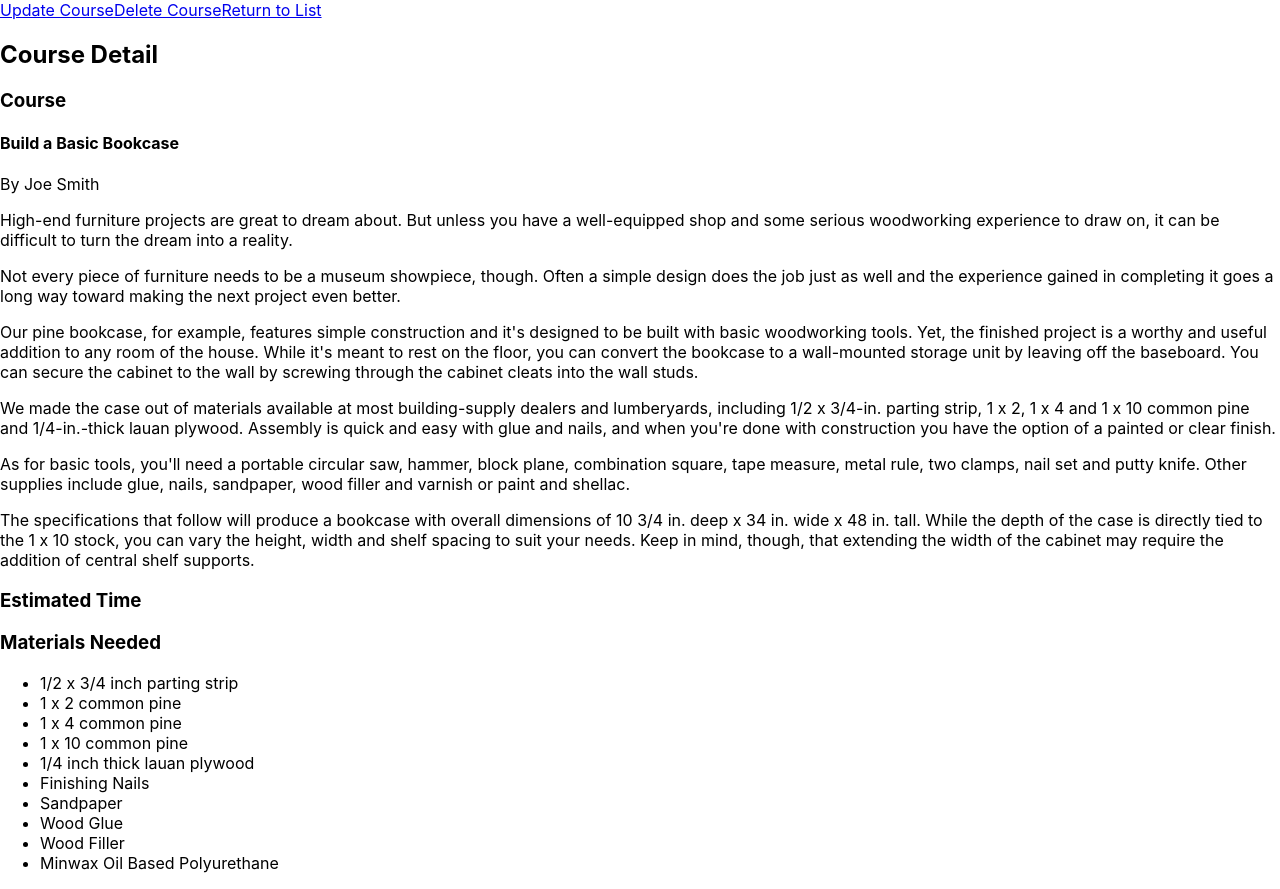
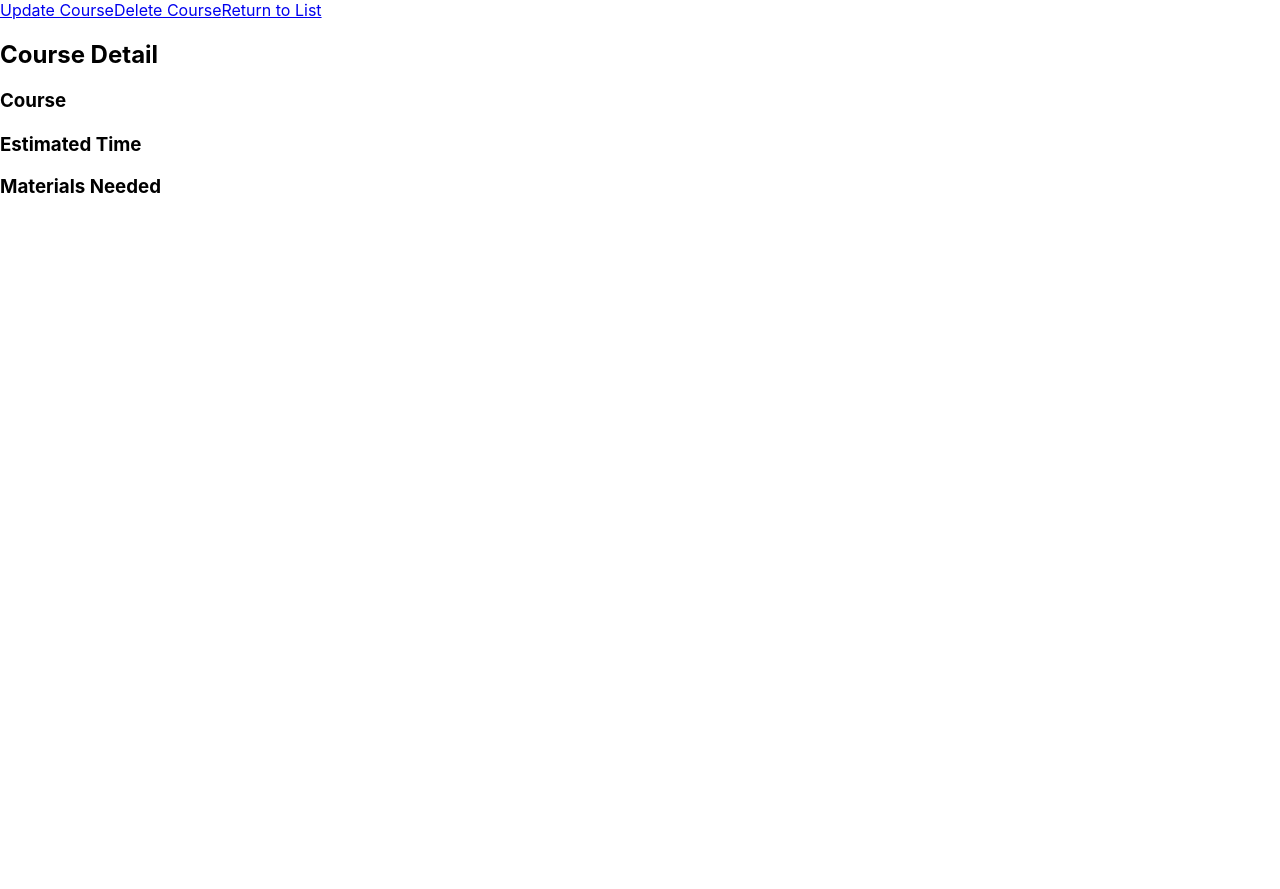
Before and after one commit to Yolisss/client, a React (Create React App) app in the folder client/: page /courses/1 in a window 1280 px wide. After the commit the page ends 800 px from the top, so only its background shows below. Built offline with nearby package versions, Linux system fonts and the light colour scheme; no server answers.

Commit message:
rendered title, descrip and materials data

```diff
--- a/client/src/components/CourseDetail.js
+++ b/client/src/components/CourseDetail.js
@@ -6,6 +6,9 @@ const CourseDetail = () => {
   const { id } = useParams();
 
   const estimatedTime = course.estimatedTime;
+  const title = course.title;
+  const description = course.description;
+  const materialsNeeded = course.materialsNeeded;
   //use useEffect since we are retrieving data from api
   //fetch(URL/:id)
   //parse to json
@@ -48,68 +51,14 @@ const CourseDetail = () => {
           <div className="main--flex">
             <div>
               <h3 className="course--detail--title">Course</h3>
-              <h4 className="course--name">Build a Basic Bookcase</h4>
-              <p>By Joe Smith</p>
-              <p>
-                High-end furniture projects are great to dream about. But unless
-                you have a well-equipped shop and some serious woodworking
-                experience to draw on, it can be difficult to turn the dream
-                into a reality.
-              </p>
-              <p>
-                Not every piece of furniture needs to be a museum showpiece,
-                though. Often a simple design does the job just as well and the
-                experience gained in completing it goes a long way toward making
-                the next project even better.
-              </p>
-              <p>
-                Our pine bookcase, for example, features simple construction and
-                it's designed to be built with basic woodworking tools. Yet, the
-                finished project is a worthy and useful addition to any room of
-                the house. While it's meant to rest on the floor, you can
-                convert the bookcase to a wall-mounted storage unit by leaving
-                off the baseboard. You can secure the cabinet to the wall by
-                screwing through the cabinet cleats into the wall studs.
-              </p>
-              <p>
-                We made the case out of materials available at most
-                building-supply dealers and lumberyards, including 1/2 x 3/4-in.
-                parting strip, 1 x 2, 1 x 4 and 1 x 10 common pine and
-                1/4-in.-thick lauan plywood. Assembly is quick and easy with
-                glue and nails, and when you're done with construction you have
-                the option of a painted or clear finish.
-              </p>
-              <p>
-                As for basic tools, you'll need a portable circular saw, hammer,
-                block plane, combination square, tape measure, metal rule, two
-                clamps, nail set and putty knife. Other supplies include glue,
-                nails, sandpaper, wood filler and varnish or paint and shellac.
-              </p>
-              <p>
-                The specifications that follow will produce a bookcase with
-                overall dimensions of 10 3/4 in. deep x 34 in. wide x 48 in.
-                tall. While the depth of the case is directly tied to the 1 x 10
-                stock, you can vary the height, width and shelf spacing to suit
-                your needs. Keep in mind, though, that extending the width of
-                the cabinet may require the addition of central shelf supports.
-              </p>
+              <h4 className="course--name">{title}</h4>
+              <p>{description}</p>
             </div>
             <div>
               <h3 className="course--detail--title">Estimated Time</h3>
               <p>{estimatedTime}</p>
               <h3 className="course--detail--title">Materials Needed</h3>
-              <ul className="course--detail--list">
-                <li>1/2 x 3/4 inch parting strip</li>
-                <li>1 x 2 common pine</li>
-                <li>1 x 4 common pine</li>
-                <li>1 x 10 common pine</li>
-                <li>1/4 inch thick lauan plywood</li>
-                <li>Finishing Nails</li>
-                <li>Sandpaper</li>
-                <li>Wood Glue</li>
-                <li>Wood Filler</li>
-                <li>Minwax Oil Based Polyurethane</li>
-              </ul>
+              <ul className="course--detail--list">{materialsNeeded}</ul>
             </div>
           </div>
         </form>
```
